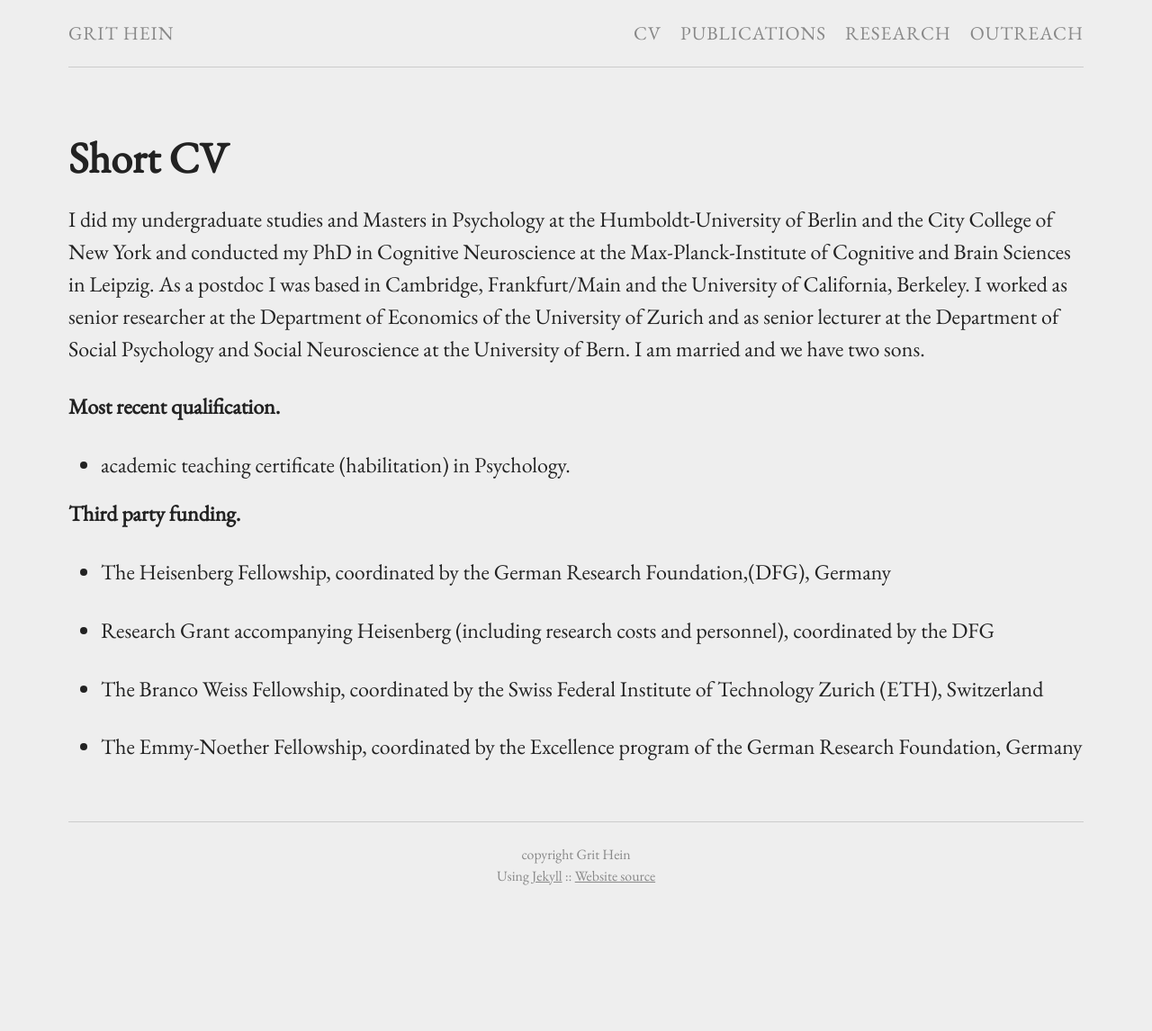
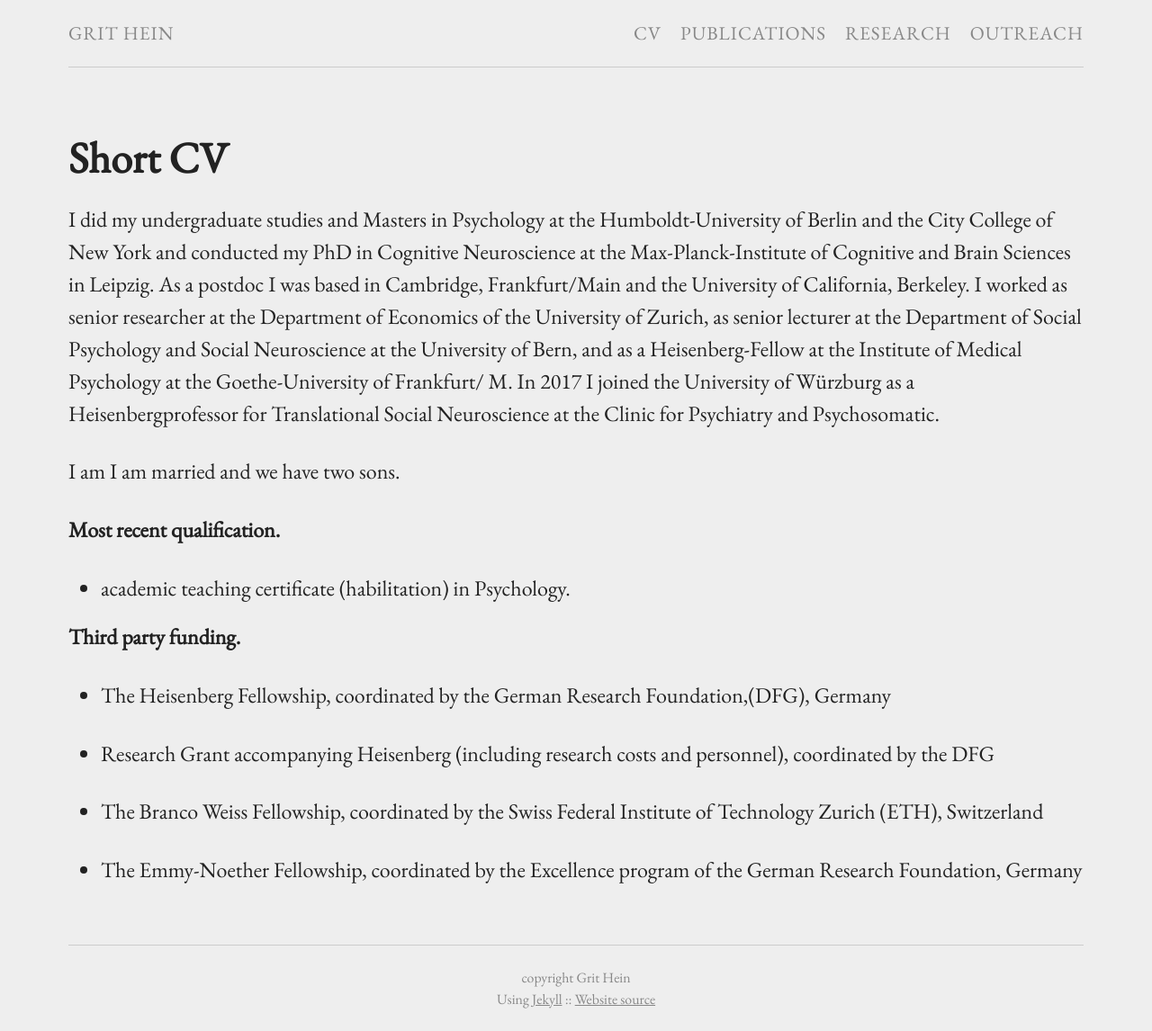
Before and after one commit to grithein/grithein, a Jekyll site: the page built from cv.md, in a window 1280 px wide. Shown: the whole page at 90% size. Built offline with Jekyll 4.4.1, drawn with Linux system fonts in a browser that asks for light colours; before the commit the page ends 1009 px from its top, so only the background shows below that.

Commit message:
Update from Forestry.io - cv.md

```diff
--- a/cv.md
+++ b/cv.md
@@ -3,18 +3,22 @@ title: Short CV
 layout: page
 permalink: "/cv/"
 ---
-I did my undergraduate studies and Masters in Psychology at the Humboldt-University of Berlin and the City College of New York and conducted my PhD in Cognitive Neuroscience at the Max-Planck-Institute of Cognitive and Brain Sciences in Leipzig. As a postdoc I was based in Cambridge, Frankfurt/Main and the University of California, Berkeley. I worked as senior researcher at the Department of Economics of the University of Zurich and as senior lecturer at the Department of Social Psychology and Social Neuroscience at the University of Bern. I am married and we have two sons.
+
+
+I did my undergraduate studies and Masters in Psychology at the Humboldt-University of Berlin and the City College of New York and conducted my PhD in Cognitive Neuroscience at the Max-Planck-Institute of Cognitive and Brain Sciences in Leipzig. As a postdoc I was based in Cambridge, Frankfurt/Main and the University of California, Berkeley. I worked as senior researcher at the Department of Economics of the University of Zurich, as senior lecturer at the Department of Social Psychology and Social Neuroscience at the University of Bern, and as a Heisenberg-Fellow at the Institute of Medical Psychology at the Goethe-University of Frankfurt/ M. In 2017 I joined the University of Würzburg as a Heisenbergprofessor for Translational Social Neuroscience at the Clinic for Psychiatry and Psychosomatic.
+
+I am I am married and we have two sons.
 
 **Most recent qualification.**
 
-*   academic teaching certificate (habilitation) in Psychology.
+* academic teaching certificate (habilitation) in Psychology.
 
 **Third party funding.**
 
-*   The Heisenberg Fellowship, coordinated by the German Research Foundation,(DFG), Germany
+* The Heisenberg Fellowship, coordinated by the German Research Foundation,(DFG), Germany
 
-*   Research Grant accompanying Heisenberg (including research costs and personnel), coordinated by the DFG
+* Research Grant accompanying Heisenberg (including research costs and personnel), coordinated by the DFG
 
-*   The Branco Weiss Fellowship, coordinated by the Swiss Federal Institute of Technology Zurich (ETH), Switzerland
+* The Branco Weiss Fellowship, coordinated by the Swiss Federal Institute of Technology Zurich (ETH), Switzerland
 
-*   The Emmy-Noether Fellowship, coordinated by the Excellence program of the German Research Foundation, Germany
+* The Emmy-Noether Fellowship, coordinated by the Excellence program of the German Research Foundation, Germany
```
